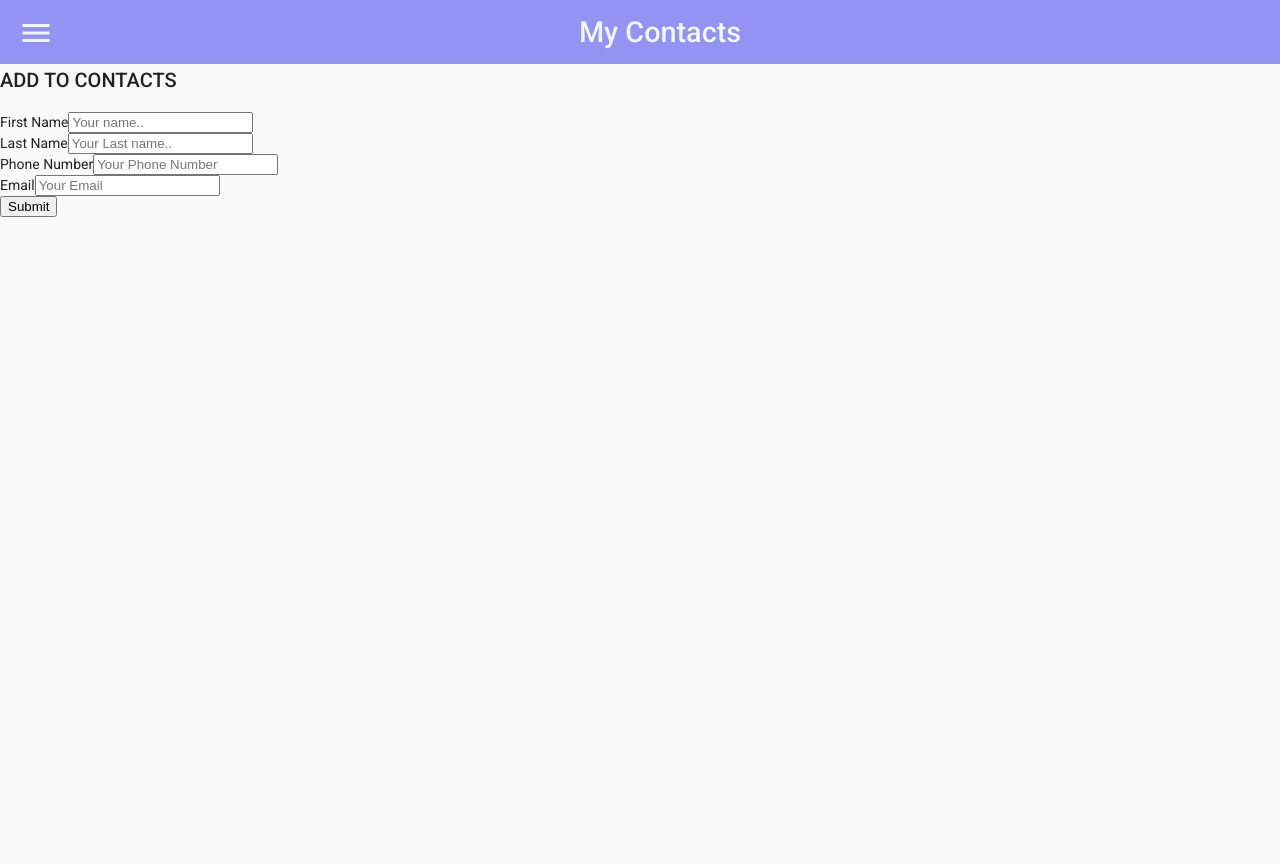
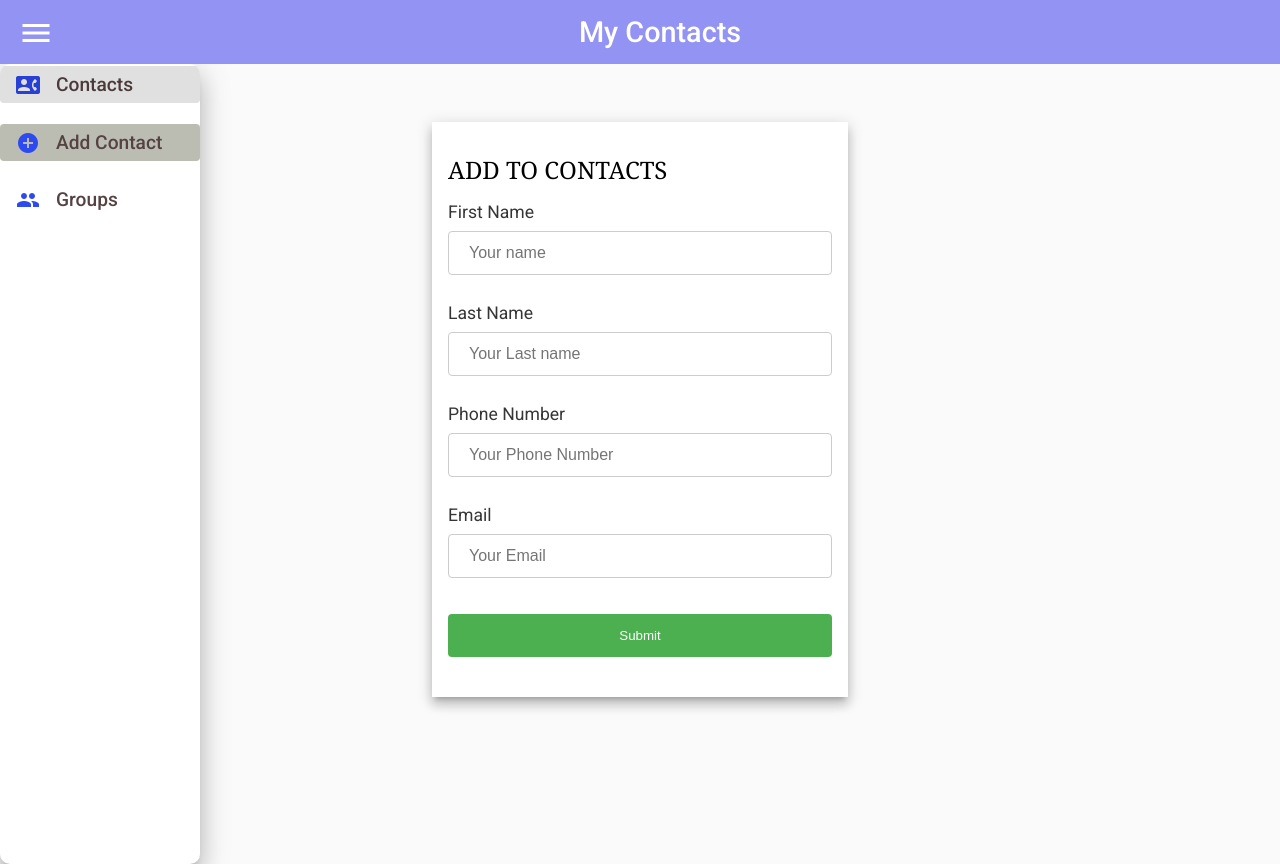
Before and after one commit to anuragshetty1998/Contact-List, an Angular app: page /add in a window 1280 px wide. Built offline with nearby package versions, Linux system fonts and the light colour scheme.

Commit message:
provided styles

```diff
--- a/src/app/app-routing.module.ts
+++ b/src/app/app-routing.module.ts
@@ -6,12 +6,12 @@ import { ContactDetailsComponent } from './components/contact-details/contact-de
 import { GroupsComponent } from './components/groups/groups.component';
 
 const routes: Routes = [
-  // { path: '', redirectTo: 'contacts', pathMatch: 'full' },
+  { path: '', redirectTo: 'contacts', pathMatch: 'full' },
   { path: 'contacts', component: ContactsComponent },
   { path: 'add', component: AddContactComponent },
   { path: 'contact-details/:id', component: ContactDetailsComponent },
   { path: 'groups', component: GroupsComponent },
-  // { path: '**', redirectTo: 'contacts' },
+  { path: '**', redirectTo: 'contacts' },
 ];
 
 @NgModule({
--- a/src/app/app.component.html
+++ b/src/app/app.component.html
@@ -5,17 +5,35 @@
   <h1>My Contacts</h1>
   <div></div>
 </mat-toolbar>
-<mat-sidenav-container>
-  <mat-sidenav #sidenav mode="side" class="mat-elevation-z8">
-    <button mat-button class="menu-button" routerLink="/contacts">
+<mat-sidenav-container hasBackdrop="false">
+  <mat-sidenav #sidenav mode="over" class="mat-elevation-z8" opened>
+    <button
+      mat-button
+      class="menu-button"
+      routerLink="/contacts"
+      [routerLinkActive]="'active'"
+      [routerLinkActiveOptions]="{ exact: true }"
+    >
       <mat-icon> contact_phone</mat-icon>
       <span>Contacts</span>
     </button>
-    <button mat-button class="menu-button" routerLink="/add">
+    <button
+      mat-button
+      class="menu-button"
+      routerLink="/add"
+      [routerLinkActive]="'active'"
+      [routerLinkActiveOptions]="{ exact: true }"
+    >
       <mat-icon>add_circle</mat-icon>
       <span>Add Contact</span>
     </button>
-    <button mat-button class="menu-button" routerLink="/groups">
+    <button
+      mat-button
+      class="menu-button"
+      routerLink="/groups"
+      [routerLinkActive]="'active'"
+      [routerLinkActiveOptions]="{ exact: true }"
+    >
       <mat-icon>group</mat-icon>
       <span>Groups</span>
     </button>
--- a/src/app/app.component.scss
+++ b/src/app/app.component.scss
@@ -3,7 +3,7 @@ mat-toolbar {
   justify-content: space-between;
   align-items: center;
   background-color: rgb(147, 147, 243);
-  color: aliceblue;
+  color: rgb(255, 255, 255);
 }
 
 .menu-icon {
@@ -16,9 +16,10 @@ mat-sidenav-container {
 
 mat-sidenav {
   width: 12.5rem;
-  background: #f6f8f1;
+  background: #ffffff;
   color: rgb(85, 66, 66);
   margin-right: 1rem;
+  border-radius: 10px;
 }
 
 .menu-button {
@@ -27,7 +28,8 @@ mat-sidenav {
   align-items: center;
   justify-content: flex-start;
   font-size: 1.2rem;
-  margin-top: 1.3rem;
+  margin-bottom: 1.3rem;
+  margin-top: 2px;
   mat-icon {
     margin-right: 1rem;
     color: rgb(45, 74, 241);
--- a/src/app/components/add-contact/add-contact.component.html
+++ b/src/app/components/add-contact/add-contact.component.html
@@ -1,52 +1,99 @@
-<div>
+<div class="add-contacts-page">
+  <div class="add-contacts-div mat-elevation-z8">
     <h2>ADD TO CONTACTS</h2>
     <form (ngSubmit)="onSubmit()" #contactForm="ngForm">
-    <div ngModelGroup="contactGroup" #contactTemp="ngModelGroup">
+      <!-- <div ngModelGroup="contactGroup" #contactTemp="ngModelGroup"> -->
       <div>
         <label for="first">First Name</label>
         <input
           type="text"
           id="first"
-          placeholder="Your name.."
+          placeholder="Your name"
           name="firstname"
+          #firstTemp="ngModel"
           ngModel
           required
         />
+        <small *ngIf="firstTemp.invalid && firstTemp.touched"
+          >First Name is required field.</small
+        >
       </div>
+      <br />
       <div>
         <label for="last">Last Name</label>
         <input
           type="text"
           id="last"
-          placeholder="Your Last name.."
+          placeholder="Your Last name"
           name="lastname"
+          #lastTemp="ngModel"
           ngModel
           required
         />
+        <small *ngIf="lastTemp.invalid && lastTemp.touched"
+          >Last Name is required field.</small
+        >
       </div>
+      <br />
       <div>
         <label for="phone">Phone Number</label>
         <input
-          type="string"
+          type="text"
           id="phone"
           placeholder="Your Phone Number"
           name="phone"
+          #phoneTemp="ngModel"
           ngModel
           required
+          pattern="^[0-9]*$"
+          minlength="10"
+          maxlength="10"
         />
+        <small
+          *ngIf="
+            phoneTemp.invalid &&
+            phoneTemp.touched &&
+            phoneTemp.errors['required']
+          "
+          >Phone number is required field.</small
+        >
+        <small
+          *ngIf="
+            phoneTemp.invalid &&
+            phoneTemp.touched &&
+            (phoneTemp.errors['minlength'] ||
+              phoneTemp.errors['maxlength'] ||
+              phoneTemp.errors['pattern'])
+          "
+          >Enter valid Phone number.</small
+        >
       </div>
-    </div>
+      <br />
+      <!-- </div> -->
       <div>
         <label for="mail">Email</label>
         <input
-        type="text"
+          type="email"
           id="mail"
           placeholder="Your Email"
           name="email"
+          #emailTemp="ngModel"
           ngModel
           email
         />
+        <small *ngIf="emailTemp.invalid">Enter valid email.</small>
       </div>
+      <br />
+      <div></div>
+      <small
+        *ngIf="
+          contactForm.invalid && contactForm.touched && contactForm.submitted
+        "
+        >Enter required fields.</small
+      >
       <input type="submit" value="Submit" id="btn" />
+      <br />
     </form>
   </div>
+</div>
+<!-- [disabled]="!contactForm.valid" -->
--- a/src/app/components/add-contact/add-contact.component.scss
+++ b/src/app/components/add-contact/add-contact.component.scss
@@ -0,0 +1,58 @@
+.add-contacts-page {
+  position: relative;
+  height: 100%;
+}
+
+.add-contacts-div {
+  height: fit-content;
+  width: 30vw;
+  background-color: rgb(255, 255, 255);
+  margin: auto;
+  margin-top: 58px;
+  padding: 2rem 1rem;
+  h2 {
+    font-size: 1.5rem;
+    color: rgb(0, 0, 0);
+    font-family: Georgia, "Times New Roman", Times, serif;
+  }
+}
+
+input[type="text"],
+[type="email"] {
+  width: 100%;
+  padding: 12px 20px;
+  margin: 8px 0;
+  display: inline-block;
+  border: 1px solid #ccc;
+  border-radius: 4px;
+  box-sizing: border-box;
+  //margin-bottom: 20px;
+  font-size: 1rem;
+}
+
+label {
+  font-size: 1.1rem;
+  color: rgba(0, 0, 0, 0.794);
+}
+
+input[type="submit"] {
+  width: 100%;
+  background-color: #4caf50;
+  color: white;
+  padding: 14px 20px;
+  margin: 8px 0;
+  border: none;
+  border-radius: 4px;
+  cursor: pointer;
+}
+
+input[type="submit"]:hover {
+  background-color: #45a049;
+}
+
+input.ng-invalid.ng-touched {
+  border: red 2px solid;
+}
+small {
+  color: red;
+}
--- a/src/app/components/add-contact/add-contact.component.ts
+++ b/src/app/components/add-contact/add-contact.component.ts
@@ -29,10 +29,10 @@ export class AddContactComponent implements OnInit {
     // this.phone = Number(this.contactForm.value.contactGroup.phone);
     if (this.contactForm.valid) {
       this.contactService.addContact({
-        firstname: this.contactForm.value.contactGroup.firstname,
-        lastname: this.contactForm.value.contactGroup.lastname,
+        firstname: this.contactForm.value.firstname,
+        lastname: this.contactForm.value.lastname,
         email: this.contactForm.value.email,
-        phone: Number(this.contactForm.value.contactGroup.phone),
+        phone: Number(this.contactForm.value.phone),
         id: this.randomId(),
       });
     }
--- a/src/app/components/contact-details/contact-details.component.html
+++ b/src/app/components/contact-details/contact-details.component.html
@@ -1,8 +1,20 @@
-<h2>Contact details</h2>
-<div>
-  <h3>{{ contact.firstname + " " + contact.lastname }}</h3>
-  <p>{{ contact.email }}</p>
-  <p>{{ contact.phone }}</p>
+<div class="details-page-div">
+  <div class="details-container mat-elevation-z8">
+    <div class="contact-image-div">
+      <div class="contact-image">
+        {{
+          contact.firstname[0].toUpperCase() + contact.lastname[0].toUpperCase()
+        }}
+      </div>
+    </div>
+    <div>
+      <h3>{{ contact.firstname + " " + contact.lastname }}</h3>
+      <p>{{ contact.email }}</p>
+      <p>{{ contact.phone }}</p>
+    </div>
+    <button class="delete-button" (click)="deleteSelected(contact.id)">
+      <mat-icon color="red">delete_outline</mat-icon>
+      <p>Delete</p>
+    </button>
+  </div>
 </div>
-
-<button (click)="deleteSelected(contact.id)">Delete</button>
--- a/src/app/components/contact-details/contact-details.component.scss
+++ b/src/app/components/contact-details/contact-details.component.scss
@@ -0,0 +1,58 @@
+.details-page-div {
+  position: relative;
+  height: 100%;
+}
+
+.details-container {
+  //height: fit-content;
+  width: 30vw;
+  background-color: rgb(255, 255, 255);
+  margin: auto;
+  margin-top: 58px;
+  padding: 1.3rem 1rem;
+  height: 50vh;
+  position: relative;
+}
+
+.contact-image-div {
+  width: 100%;
+  display: flex;
+  justify-content: center;
+  align-items: center;
+  margin-bottom: 10px;
+}
+
+.contact-image {
+  height: 100px;
+  width: 100px;
+  background-color: #bbb;
+  border-radius: 50%;
+  display: flex;
+  align-items: center;
+  justify-content: center;
+  font-size: 2.7rem;
+  font-family: fantasy;
+}
+
+.delete-button {
+  display: flex;
+  background-color: rgba(0, 0, 0, 0.739);
+  width: fit-content;
+  align-items: center;
+  justify-content: center;
+  padding: 0.6rem;
+  margin: auto;
+  mat-icon {
+    transform: scale(1.3);
+    color: red;
+  }
+  p {
+    font-size: 1.2rem;
+    color: rgb(255, 255, 255);
+    margin: 0%;
+    padding-left: 10px;
+  }
+  position: absolute;
+  bottom: 1rem;
+  right: 1rem;
+}
--- a/src/app/components/contacts/contacts.component.ts
+++ b/src/app/components/contacts/contacts.component.ts
@@ -69,6 +69,7 @@ export class ContactsComponent implements OnInit {
 
   deleteSelect() {
     this.contactService.deleteMultiple(this.checkArray);
+    this.checkArray = [];
     this.getData();
   }
 }
--- a/src/styles.scss
+++ b/src/styles.scss
@@ -1,4 +1,14 @@
 /* You can add global styles to this file, and also import other style files */
 
-html, body { height: 100%; }
-body { margin: 0; font-family: Roboto, "Helvetica Neue", sans-serif; }
+html,
+body {
+  height: 100%;
+}
+body {
+  margin: 0;
+  font-family: Roboto, "Helvetica Neue", sans-serif;
+}
+
+.active {
+  background-color: #bcbdb2;
+}
```
Also changed, not shown: src/app/components/contacts/contacts.component.html (+29 -18 lines), src/app/components/contacts/contacts.component.scss (+97 -26 lines). Lines whose indentation alone changed are shown as unchanged.
